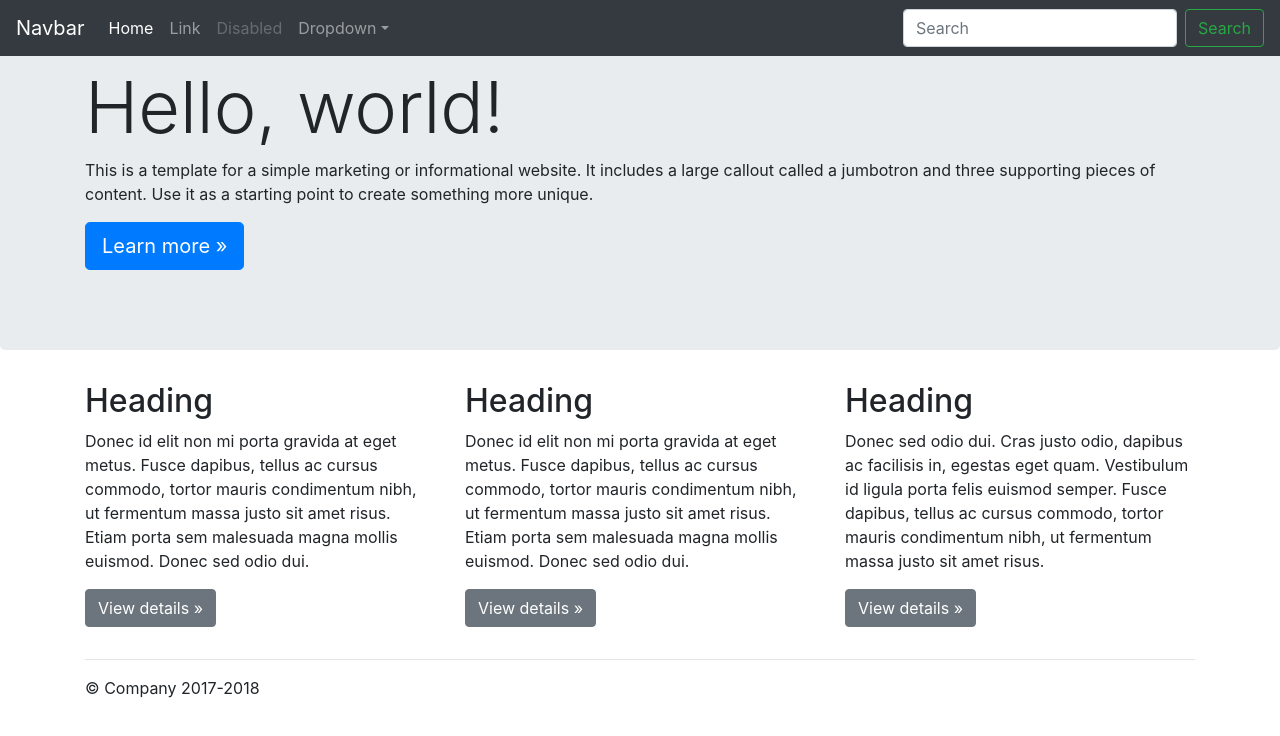
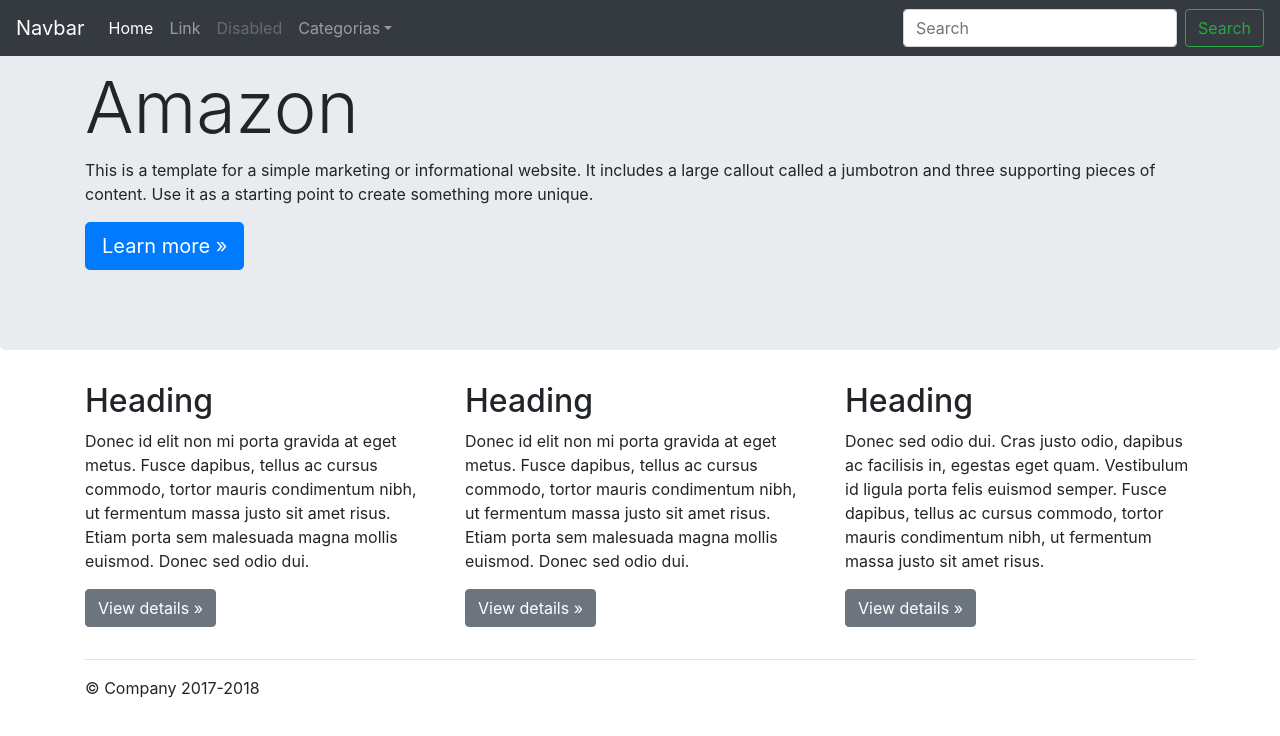
Before and after one commit to Bruceman2003/amazon, a plain HTML site: page index.html in a window 1280 px wide. Drawn offline with Linux system fonts and the light colour scheme.

Commit message:
cambios de diseños de index

```diff
--- a/index.html
+++ b/index.html
@@ -9,7 +9,6 @@
     <link rel="stylesheet" href="css/bootstrap/bootstrap.min.css" />
     <link rel="stylesheet" href="css/bootstrap/bootstrap-grid.min.css" />
     <link rel="stylesheet" href="css/bootstrap/bootstrap-reboot.min.css" />
-
 
 </head>
 
@@ -32,7 +31,7 @@
                     <a class="nav-link disabled" href="#">Disabled</a>
                 </li>
                 <li class="nav-item dropdown">
-                    <a class="nav-link dropdown-toggle" href="http://example.com" id="dropdown01" data-toggle="dropdown" aria-haspopup="true" aria-expanded="false">Dropdown</a>
+                    <a class="nav-link dropdown-toggle category_text" href="http://example.com" id="dropdown01" data-toggle="dropdown" aria-haspopup="true" aria-expanded="false">Dropdown</a>
                     <div class="dropdown-menu" aria-labelledby="dropdown01">
                         <a class="dropdown-item" href="#">Action</a>
                         <a class="dropdown-item" href="#">Another action</a>
@@ -52,7 +51,7 @@
         <!-- Main jumbotron for a primary marketing message or call to action -->
         <div class="jumbotron">
             <div class="container">
-                <h1 class="display-3 business_name">Hello, world!</h1>
+                <h1 class="display-3 business_name"></h1>
                 <p>This is a template for a simple marketing or informational website. It includes a large callout called a jumbotron and three supporting pieces of content. Use it as a starting point to create something more unique.</p>
                 <p><a class="btn btn-primary btn-lg" href="#" role="button">Learn more &raquo;</a></p>
             </div>
@@ -82,23 +81,28 @@
             </div>
 
             <hr>
-
-
+        </div>
 
     </main>
 
     <footer class="container">
         <p>&copy; Company 2017-2018</p>
     </footer>
-    <script>
-        const business_name = "Your string";
-        $(".business_name").text(business_name);
-    </script>
 
     <script src="js/jquery/jquery-3.2.1.min.js"></script>
     <script src="js/bootstrap/bootstrap.min.js"></script>
     <script src="js/bootstrap/bootstrap.bundle.min.js"></script>
+    <script>
+        $(document).ready(function() {
+            const business_name = "Amazon";
+            const company_name = "BMN";
+            const categories_text = "Categorias";
 
+            $(".business_name").text(business_name);
+            $(".category_text").text(categories_text);
+
+        });
+    </script>
 </body>
 
 </html>
```
